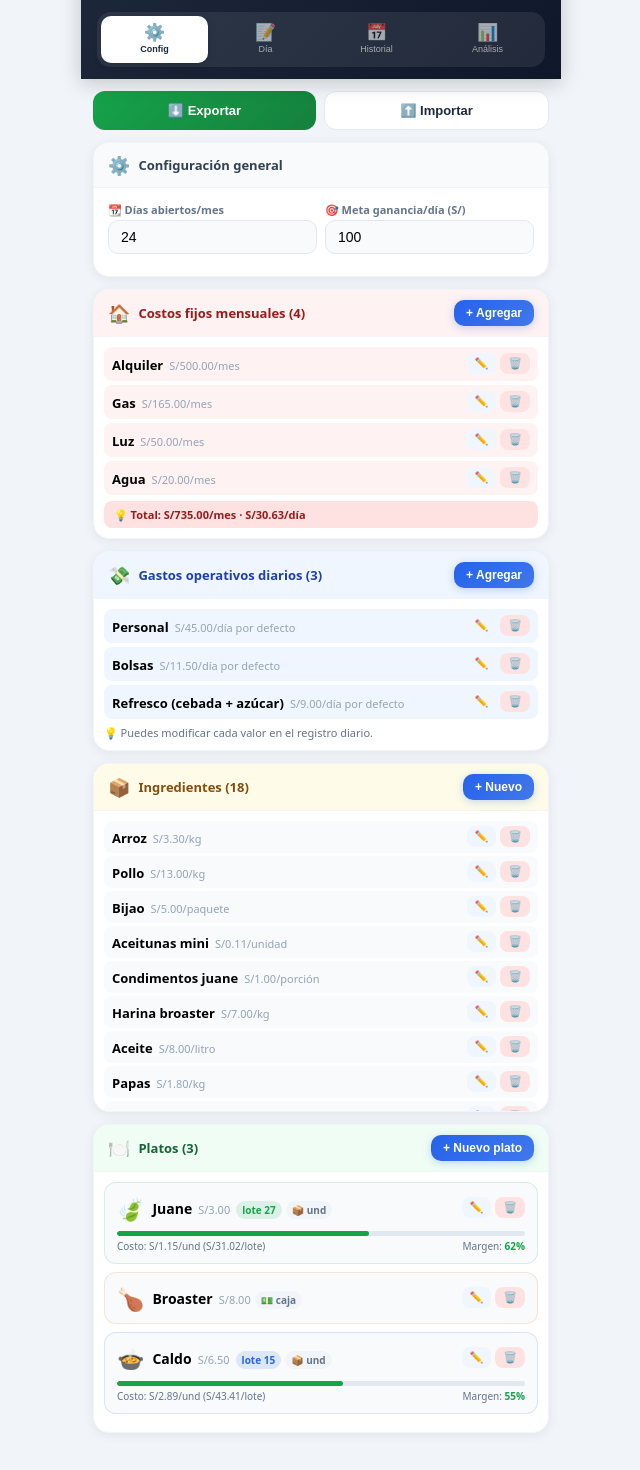
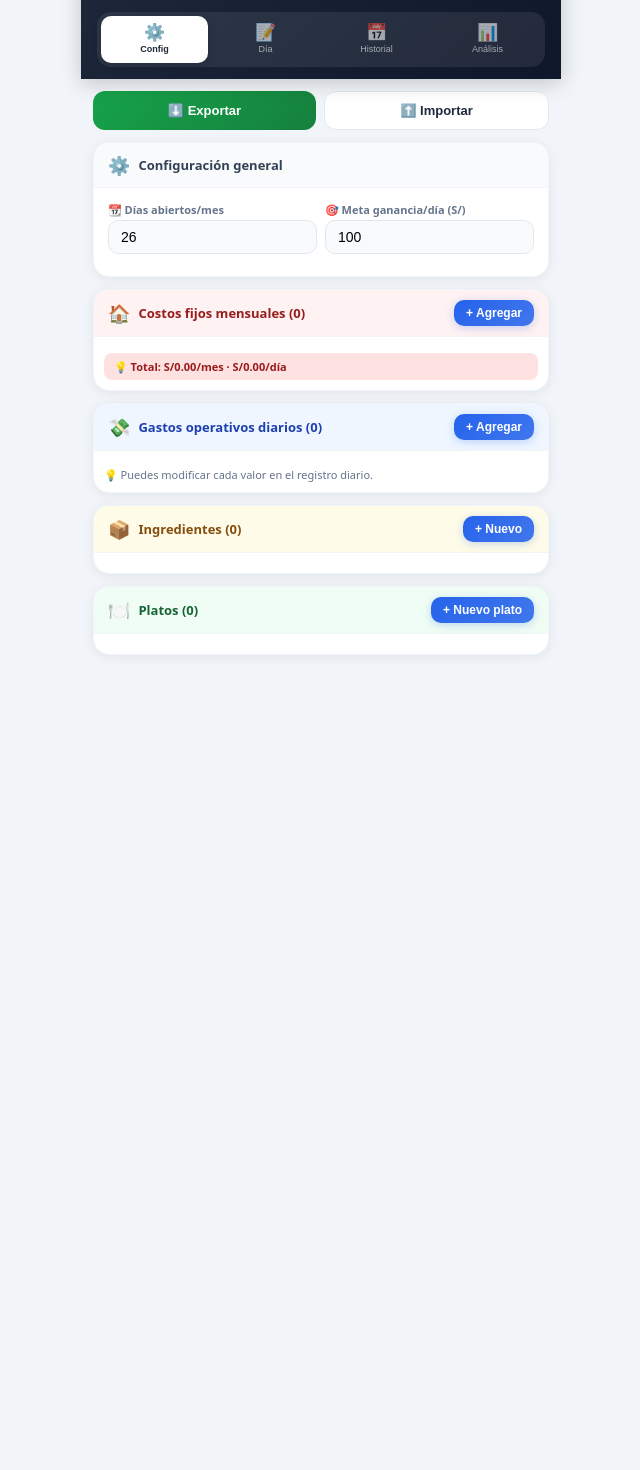
Before and after one commit to liderfalera/restbox, a React (Vite) app: page / in a window 1280 px wide. Shown: the part 72-1542 px from the top of the page, without its empty margins (319-959 px from the left). After the commit the page ends 800 px from the top, so only its background shows below. Built offline with nearby package versions, Linux system fonts and the light colour scheme.

Commit message:
chore: vaciar datos por defecto para arranque limpio

```diff
--- a/src/defaults.js
+++ b/src/defaults.js
@@ -5,72 +5,12 @@ export const PCOLORS = ["#16a34a", "#ea580c", "#2563eb", "#7c3aed", "#db2777", "
 export const UNITS = ["kg", "litro", "unidad", "paquete", "g", "atado", "botella", "porción", "otro"];
 
 export const D_CFG = {
-  diasMes: 24,
+  diasMes: 26,
   objetivo: 100,
-  fixedCosts: [
-    { id: "fc1", name: "Alquiler", amount: 500 },
-    { id: "fc2", name: "Gas", amount: 165 },
-    { id: "fc3", name: "Luz", amount: 50 },
-    { id: "fc4", name: "Agua", amount: 20 },
-  ],
-  opCosts: [
-    { id: "oc1", name: "Personal", defaultAmount: 45 },
-    { id: "oc2", name: "Bolsas", defaultAmount: 11.5 },
-    { id: "oc3", name: "Refresco (cebada + azúcar)", defaultAmount: 9 },
-  ],
+  fixedCosts: [],
+  opCosts: [],
 };
 
-export const D_INGS = [
-  { id: "i1", name: "Arroz", unit: "kg", price: 3.30 },
-  { id: "i2", name: "Pollo", unit: "kg", price: 13 },
-  { id: "i3", name: "Bijao", unit: "paquete", price: 5 },
-  { id: "i4", name: "Aceitunas mini", unit: "unidad", price: 0.11 },
-  { id: "i5", name: "Condimentos juane", unit: "porción", price: 1 },
-  { id: "i6", name: "Harina broaster", unit: "kg", price: 7 },
-  { id: "i7", name: "Aceite", unit: "litro", price: 8 },
-  { id: "i8", name: "Papas", unit: "kg", price: 1.80 },
-  { id: "i9", name: "Hotdog chaufa", unit: "unidad", price: 0.25 },
-  { id: "i10", name: "Hierbas chaufa", unit: "atado", price: 2 },
-  { id: "i11", name: "Sillao", unit: "botella", price: 3 },
-  { id: "i12", name: "Cremas", unit: "porción", price: 15 },
-  { id: "i13", name: "Ensalada", unit: "porción", price: 5 },
-  { id: "i14", name: "Plátano", unit: "kg", price: 2.70 },
-  { id: "i15", name: "Fideo", unit: "kg", price: 4 },
-  { id: "i16", name: "Huevo", unit: "unidad", price: 0.67 },
-  { id: "i17", name: "Hierba caldo", unit: "atado", price: 3 },
-  { id: "i18", name: "Limón", unit: "kg", price: 3.50 },
-];
+export const D_INGS = [];
 
-// recipe.qty = cantidad POR LOTE (no por unidad)
-// loteSize   = unidades que produce ese lote
-// costo/und  = Σ(qty × price) / loteSize
-export const D_PRODS = [
-  {
-    id: "p1", name: "Juane", emoji: "🍃", color: "#16a34a",
-    price: 3, mode: "units", loteSize: 27,
-    recipe: [
-      { id: "r1", ingId: "i1", qty: 3 },  // 3 kg arroz
-      { id: "r2", ingId: "i2", qty: 0.8 },  // 800 g pollo
-      { id: "r3", ingId: "i3", qty: 1.35 },  // 1.35 paquetes bijao
-      { id: "r4", ingId: "i4", qty: 27 },  // 27 aceitunas (1 c/u)
-      { id: "r5", ingId: "i5", qty: 1 },  // 1 porción condimentos
-    ],
-  },
-  {
-    id: "p2", name: "Broaster", emoji: "🍗", color: "#ea580c",
-    price: 8, mode: "direct", loteSize: 1,
-    recipe: [],
-  },
-  {
-    id: "p3", name: "Caldo", emoji: "🍲", color: "#2563eb",
-    price: 6.50, mode: "units", loteSize: 15,
-    recipe: [
-      { id: "r7", ingId: "i2", qty: 1.02 },  // ~1 kg pollo
-      { id: "r8", ingId: "i14", qty: 3 },  // 3 kg plátano
-      { id: "r9", ingId: "i15", qty: 0.5 },  // 500 g fideo
-      { id: "r10", ingId: "i16", qty: 15 },  // 15 huevos
-      { id: "r11", ingId: "i18", qty: 2 },  // 2 kg limón
-      { id: "r12", ingId: "i17", qty: 1 },  // 1 atado hierba
-    ],
-  },
-];
+export const D_PRODS = [];
```
